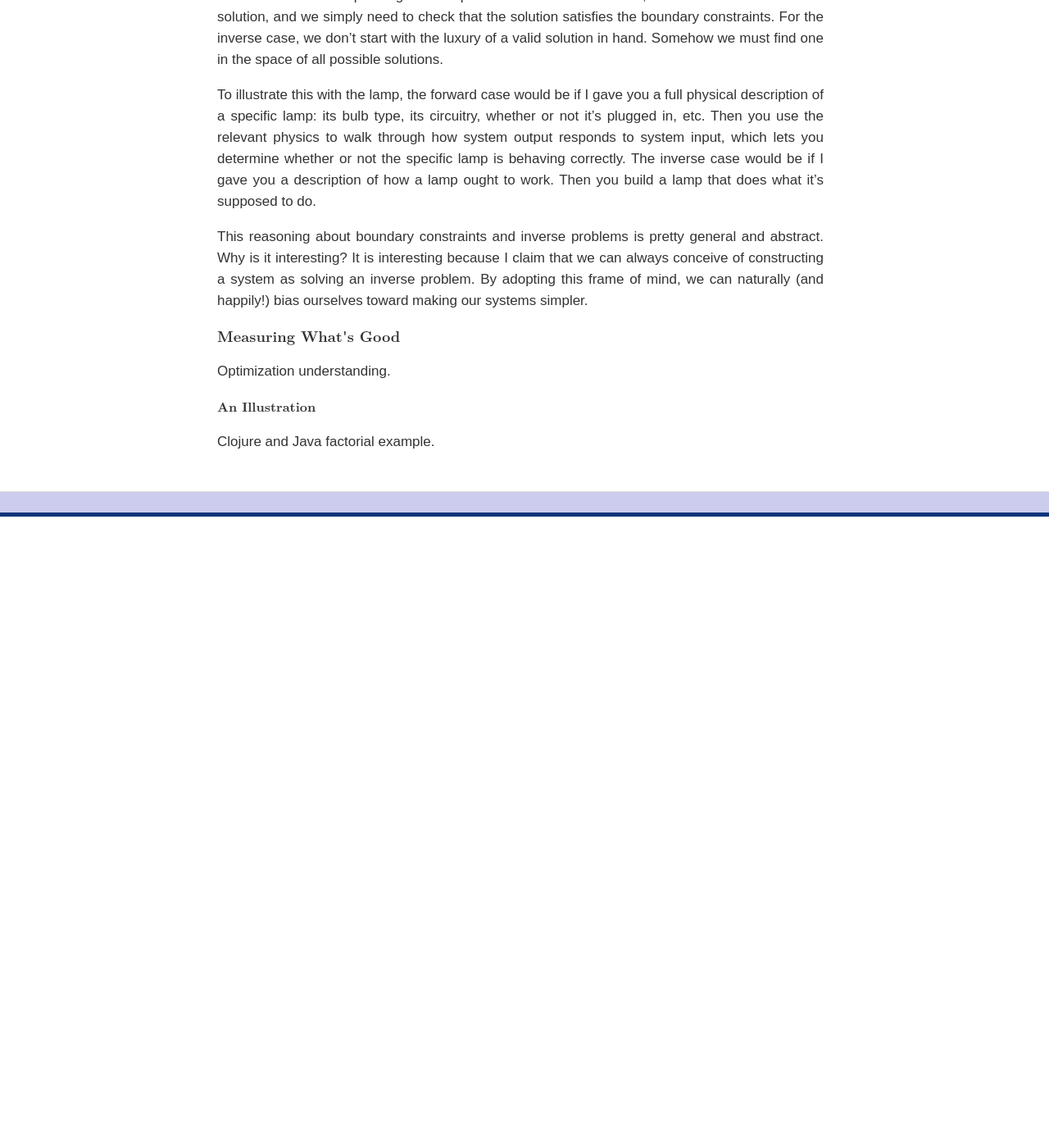
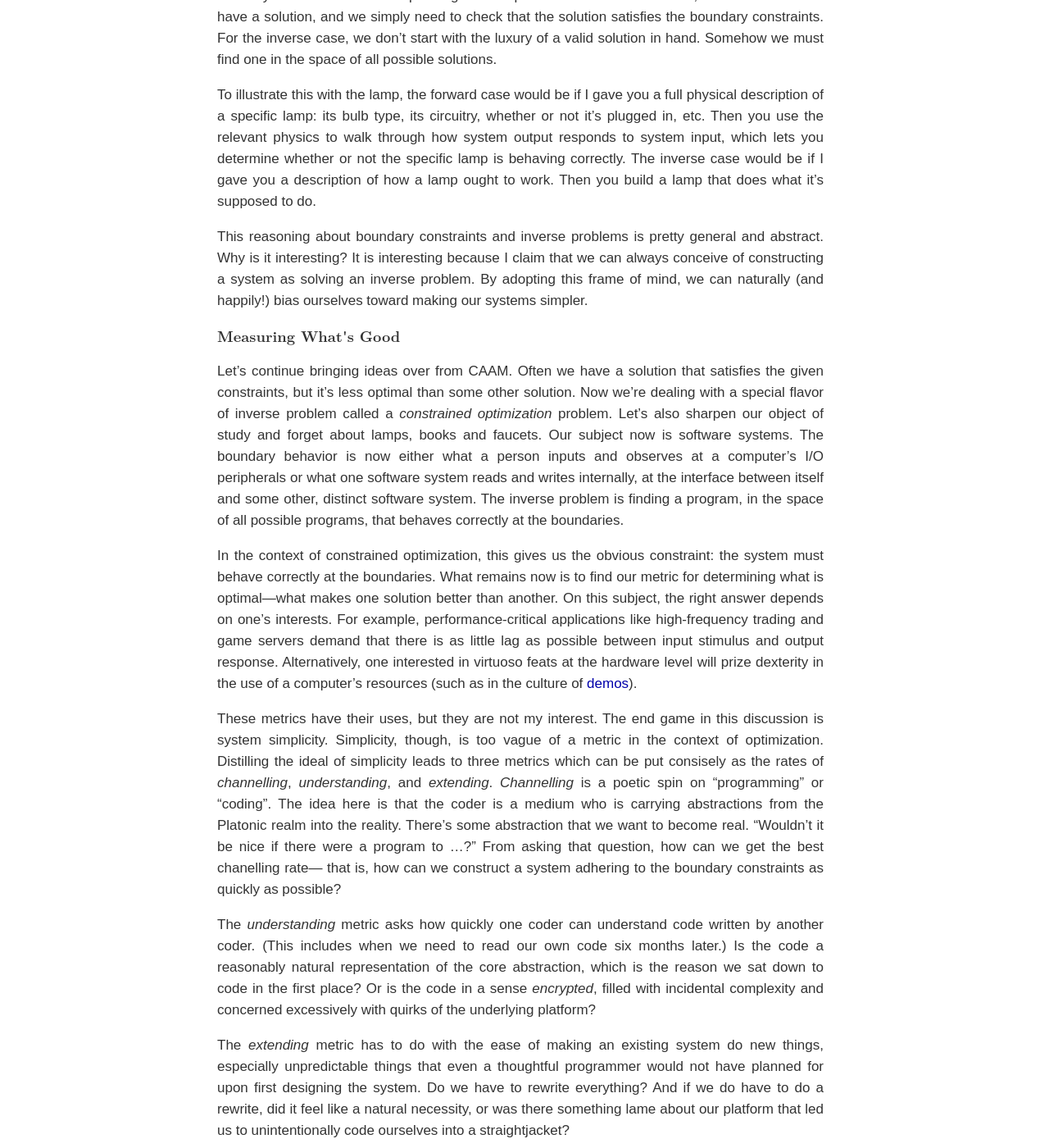
Before and after one commit to rickylevan/lambda-up, a Jekyll site: the page built from simple.md, in a window 1280 px wide and 1400 px high, scrolled down 784 px. Shown: the whole window at 82% size. Built offline with Jekyll 4.4.1, drawn with Linux system fonts in a browser that asks for light colours; some web fonts are replaced; Markdown is read by kramdown in place of the engine named in the settings; before the commit the page ends 1414 px from its top, so only the background shows below that; some of the changed text lies outside the part shown.

Commit message:
first draft of measuring done

```diff
--- a/simple.md
+++ b/simple.md
@@ -21,12 +21,13 @@ about how things make sense at the boundaries. This principle is in fact made mo
 of exploration precisely because it is obvious. It means that we will move forward
 on solid footing.
 
-This style of thinking at the boundaries is often made explicit in applied math, where
+This style of thinking at the boundaries is often made explicit in my CAAM (Computational
+and Applied Math) major, where
 we're concerned all the time with finding a solution that satisfies some constraints.
 Finding such a solution is the same thing as finding a system that behaves correctly
 at its boundaries, if we imagine that what we can "observe" at the boundaries is
 precisely whether or not the system satisfies its given constraints.  In the
-case of applied math, we want to do things like find a vector that satisfies
+case of CAAM, we want to do things like find a vector that satisfies
 a system of linear equations or a function that satisfies a differential equation.
 Doing this type of thing is referred to as solving an *inverse problem*. An inverse
 problem is naturally trickier than its corresponding forward problem. In the forward
@@ -50,8 +51,58 @@ making our systems simpler.
 
 <h2> Measuring What's Good </h2>
 
-Optimization understanding.
+Let's continue bringing ideas over from CAAM. Often we have a solution that satisfies
+the given constraints, but it's less optimal than some other solution. Now we're
+dealing with a special flavor of inverse problem called a *constrained optimization*
+problem. Let's also sharpen our object of study and forget about lamps, books and faucets.
+Our subject now is software systems. The boundary behavior is now either what a person
+inputs and observes at a computer's I/O peripherals or what one software system
+reads and writes internally, at the interface between itself and some other, distinct
+software system. The inverse problem is finding a program, in the space of all possible
+programs, that behaves correctly at the boundaries.
 
-<h3> An Illustration </h3>
+In the context of constrained optimization, this gives us the obvious constraint:
+the system must behave correctly at the boundaries. What remains now is to find our metric
+for determining what is optimal&mdash;what makes one solution better than another.
+On this subject, the right answer depends on one's interests. For example,
+performance-critical applications like high-frequency trading and game servers demand
+that there is as little lag as possible between input stimulus and output response.
+Alternatively, one interested in virtuoso feats at the hardware level will prize
+dexterity in the use of a computer's resources (such as in the culture of
+<a href="http://en.wikipedia.org/wiki/Demo_%28computer_programming%29">demos</a>).
 
-Clojure and Java factorial example.
+These metrics have their uses, but they are not my interest. The end game in this
+discussion is system simplicity. Simplicity, though, is too vague of a metric in the
+context of optimization. Distilling the ideal of simplicity leads to three metrics
+which can be
+put consisely as the rates of *channelling*, *understanding*, and *extending*.
+*Channelling* is a poetic spin on "programming" or "coding". The idea here is that the
+coder is a medium who is carrying abstractions from the Platonic realm into the reality.
+There's some abstraction that we want to become real. "Wouldn't it be nice if there were a
+program to ...?" From asking that question, how can we get the best chanelling rate&mdash;
+that is, how can we construct a system adhering to the boundary constraints as quickly as
+possible?
+
+The *understanding* metric asks how quickly one coder can understand code written by
+another coder. (This includes when we need to read our own code six months later.) Is
+the code a reasonably natural representation of the core abstraction, which is the
+reason we sat down to code in the first place? Or is the code in a sense *encrypted*,
+filled with incidental complexity and concerned excessively with quirks of the underlying
+platform?
+
+The *extending* metric has to do with the ease of making an existing system do
+new things, especially unpredictable things that even a thoughtful
+programmer would not have planned for upon first designing the system. Do we have
+to rewrite everything? And if we do have to do a rewrite, did it feel like a natural
+necessity, or was there something lame about our platform that led us to unintentionally
+code ourselves into a straightjacket?
+
+Armed with these metrics, we have a means of evaluating software systems from the perspective
+of constrained optimization. In particular, we choose for the current analysis to abstract
+away performance and instead base our optimization on the rates of channelling, understanding
+and extending.
+
+
+<h2> An Illustration </h2>
+
+(Clojure and Java factorial example)
```
